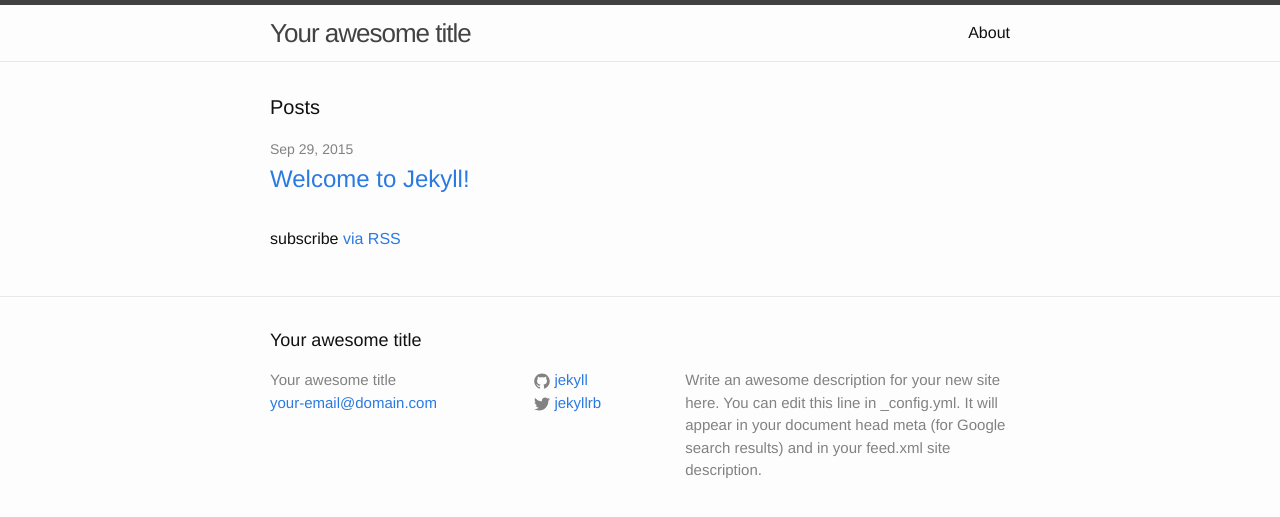
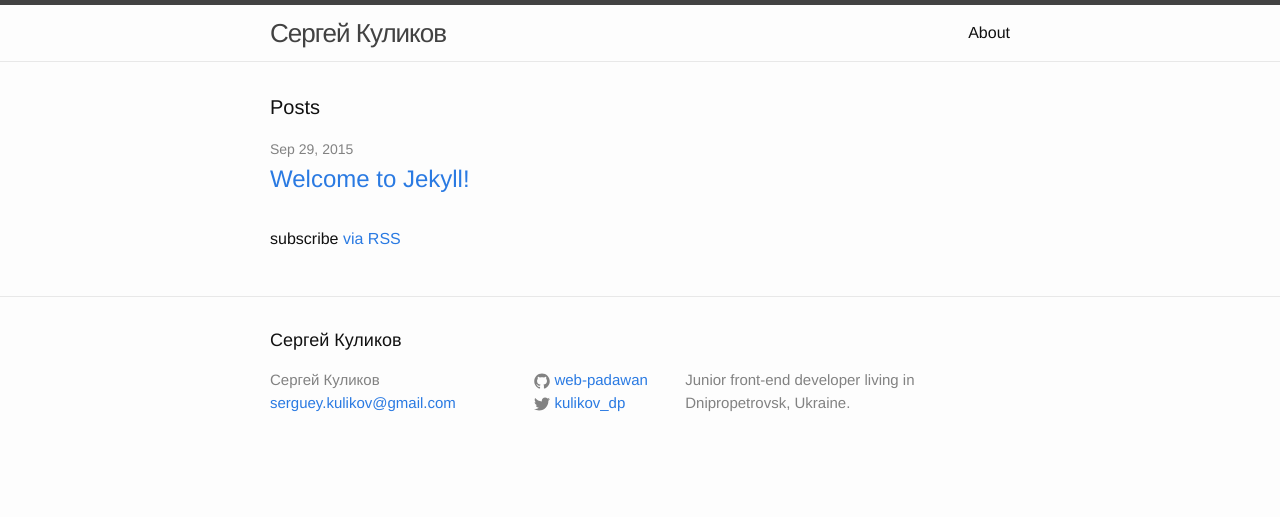
Before and after one commit to web-padawan/web-padawan.github.io, a Jekyll site: the page built from index.html, in a window 1280 px wide. Shown: the top 517 px of the page. Built offline with Jekyll 4.4.1, drawn with Linux system fonts in a browser that asks for light colours.

Commit message:
[mod] author credentials

```diff
--- a/_config.yml
+++ b/_config.yml
@@ -1,14 +1,12 @@
 # Site settings
-title: Your awesome title
-email: your-email@domain.com
-description: > # this means to ignore newlines until "baseurl:"
-  Write an awesome description for your new site here. You can edit this
-  line in _config.yml. It will appear in your document head meta (for
-  Google search results) and in your feed.xml site description.
-baseurl: "" # the subpath of your site, e.g. /blog/
-url: "http://yourdomain.com" # the base hostname & protocol for your site
-twitter_username: jekyllrb
-github_username:  jekyll
+title: Сергей Куликов
+email: serguey.kulikov@gmail.com
+description: >
+  Junior front-end developer living in Dnipropetrovsk, Ukraine.
+baseurl: ""
+url: "http://web-padawan.github.io"
+twitter_username: kulikov_dp
+github_username:  web-padawan
 
 # Build settings
 markdown: kramdown
```
